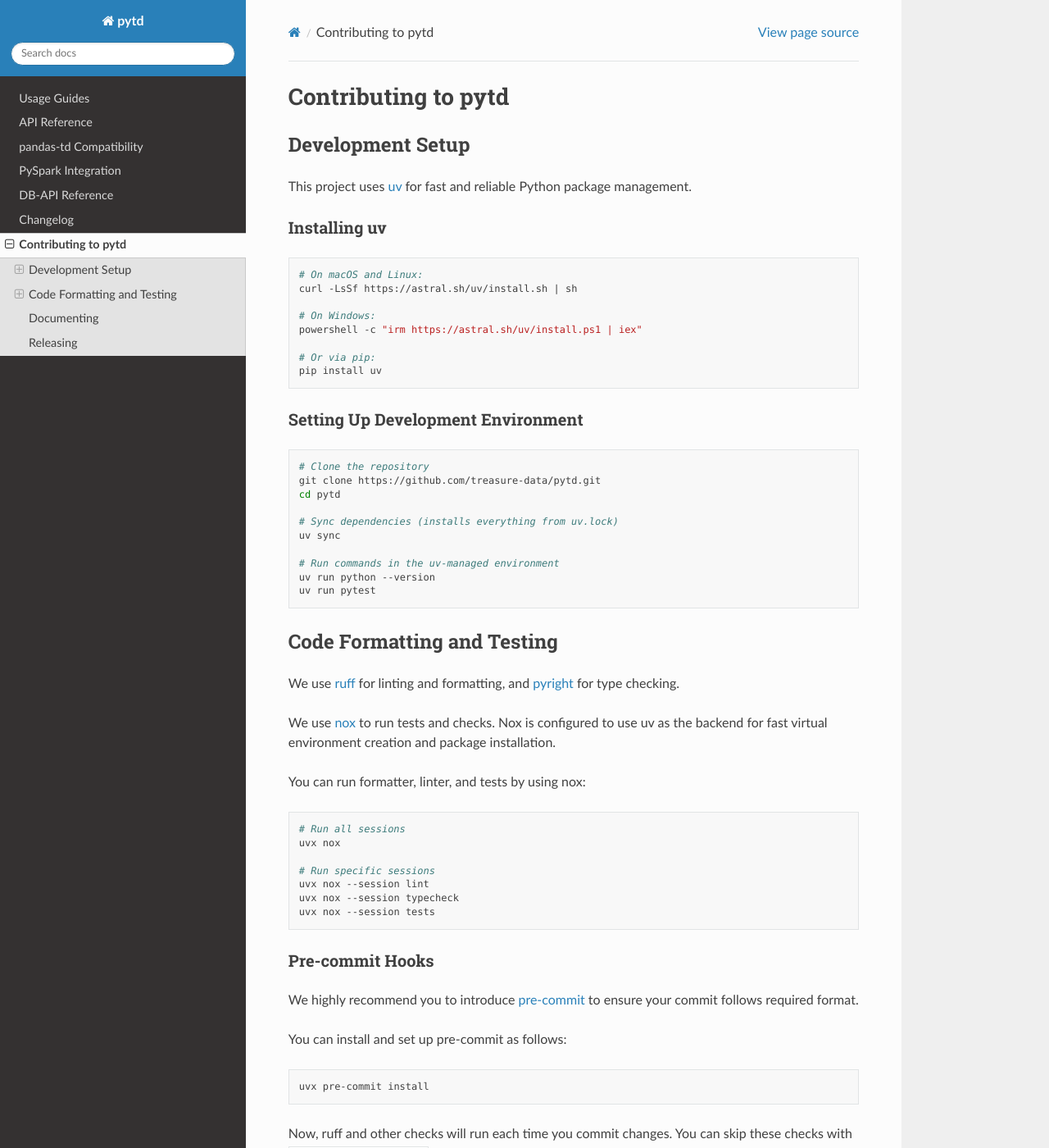
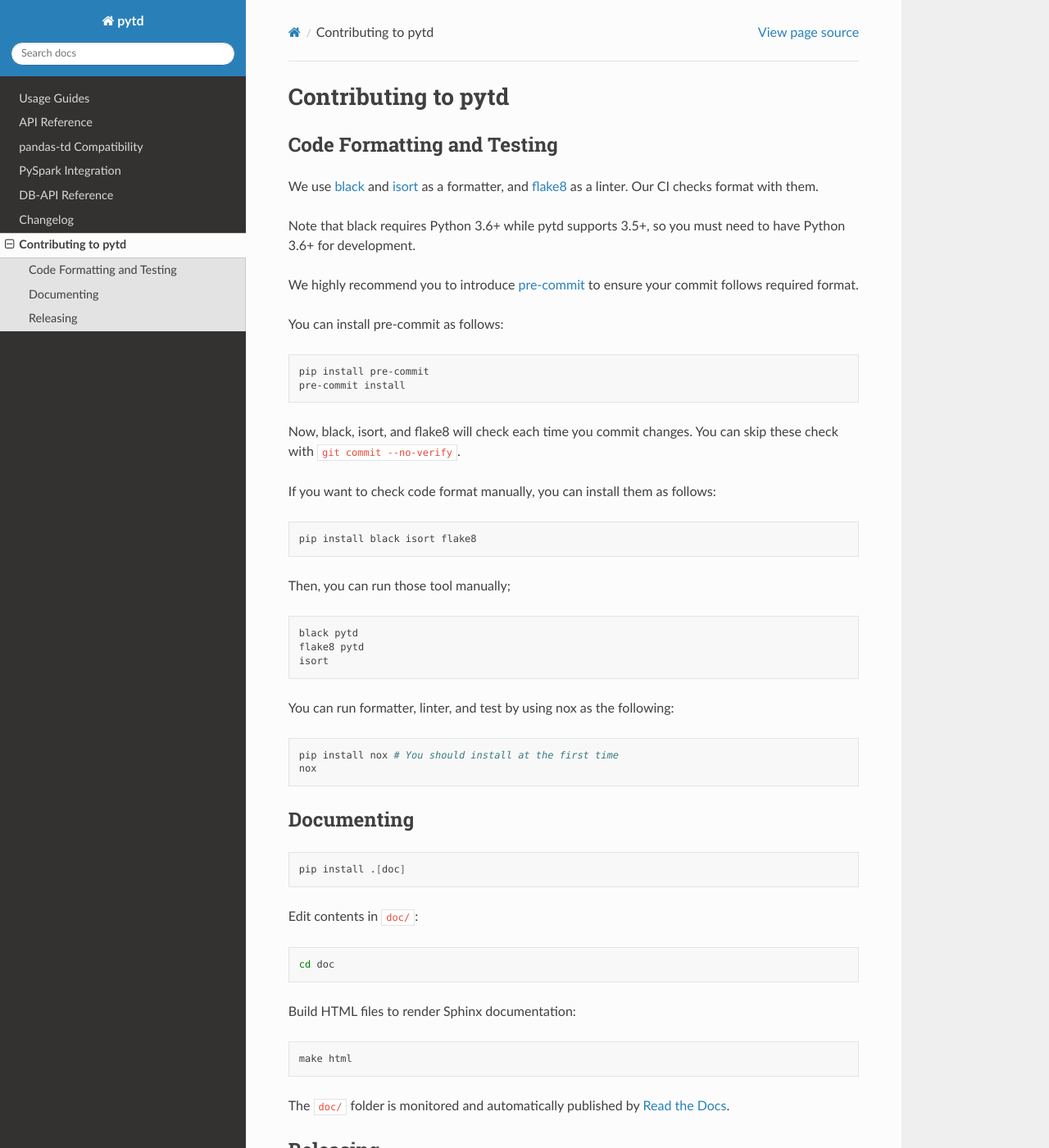
Before and after one commit to treasure-data/pytd, a Sphinx documentation site: the page built from doc/contributing.rst, in a window 1280 px wide and 1400 px high. Shown: the whole window at 82% size. Built offline with Sphinx 7.4.7 and the Read the Docs theme 3.1.0, drawn with Linux system fonts in a browser that asks for light colours; some of the changed text lies outside the part shown.

Commit message:
Revert "Migrate to uv"

```diff
--- a/doc/contributing.rst
+++ b/doc/contributing.rst
@@ -1,77 +1,52 @@
 Contributing to pytd
 ====================
 
-Development Setup
------------------
+Code Formatting and Testing
+---------------------------
 
-This project uses `uv <https://docs.astral.sh/uv/>`__ for fast and reliable Python package management.
+We use `black <https://black.readthedocs.io/en/stable/>`__ and
+`isort <https://github.com/timothycrosley/isort>`__ as a formatter, and
+`flake8 <http://flake8.pycqa.org/en/latest/>`__ as a linter. Our CI
+checks format with them.
 
-Installing uv
-~~~~~~~~~~~~~
-
-.. code:: sh
-
-   # On macOS and Linux:
-   curl -LsSf https://astral.sh/uv/install.sh | sh
-
-   # On Windows:
-   powershell -c "irm https://astral.sh/uv/install.ps1 | iex"
-
-   # Or via pip:
-   pip install uv
-
-Setting Up Development Environment
-~~~~~~~~~~~~~~~~~~~~~~~~~~~~~~~~~~~
-
-.. code:: sh
-
-   # Clone the repository
-   git clone https://github.com/treasure-data/pytd.git
-   cd pytd
-
-   # Sync dependencies (installs everything from uv.lock)
-   uv sync
-
-   # Run commands in the uv-managed environment
-   uv run python --version
-   uv run pytest
-
-Code Formatting and Testing
-----------------------------
-
-We use `ruff <https://docs.astral.sh/ruff/>`__ for linting and formatting,
-and `pyright <https://github.com/microsoft/pyright>`__ for type checking.
-
-We use `nox <https://nox.thea.codes/>`__ to run tests and checks. Nox is configured
-to use uv as the backend for fast virtual environment creation and package installation.
-
-You can run formatter, linter, and tests by using nox:
-
-.. code:: sh
-
-   # Run all sessions
-   uvx nox
-
-   # Run specific sessions
-   uvx nox --session lint
-   uvx nox --session typecheck
-   uvx nox --session tests
-
-Pre-commit Hooks
-~~~~~~~~~~~~~~~~
+Note that black requires Python 3.6+ while pytd supports 3.5+, so you
+must need to have Python 3.6+ for development.
 
 We highly recommend you to introduce
 `pre-commit <https://pre-commit.com/>`__ to ensure your commit follows
 required format.
 
-You can install and set up pre-commit as follows:
+You can install pre-commit as follows:
 
 .. code:: sh
 
-   uvx pre-commit install
+   pip install pre-commit
+   pre-commit install
 
-Now, ruff and other checks will run each time you commit changes.
-You can skip these checks with ``git commit --no-verify``.
+Now, black, isort, and flake8 will check each time you commit changes.
+You can skip these check with ``git commit --no-verify``.
+
+If you want to check code format manually, you can install them as
+follows:
+
+.. code:: sh
+
+   pip install black isort flake8
+
+Then, you can run those tool manually;
+
+.. code:: sh
+
+   black pytd
+   flake8 pytd
+   isort
+
+You can run formatter, linter, and test by using nox as the following:
+
+.. code:: sh
+
+   pip install nox # You should install at the first time
+   nox
 
 Documenting
 -----------
@@ -97,13 +72,13 @@
 Releasing
 ---------
 
-Update version in ``pyproject.toml``. Set it to ``1.0.0``, for example:
+Update version in ``setup.cfg``. Set it to ``1.0.0``, for example:
 
-.. code:: toml
+.. code:: ini
 
-   [project]
-   name = "pytd"
-   version = "1.0.0"
+   [metadata]
+   name = pytd
+   version = 1.0.0
 
 Commit and push the latest code, and tag the version:
 
--- a/noxfile.py
+++ b/noxfile.py
@@ -1,6 +1,4 @@
 import nox
-
-nox.options.default_venv_backend = "uv"
 
 
 @nox.session
```
Also changed, not shown: README.rst (+0 -18 lines), 4 other files.
